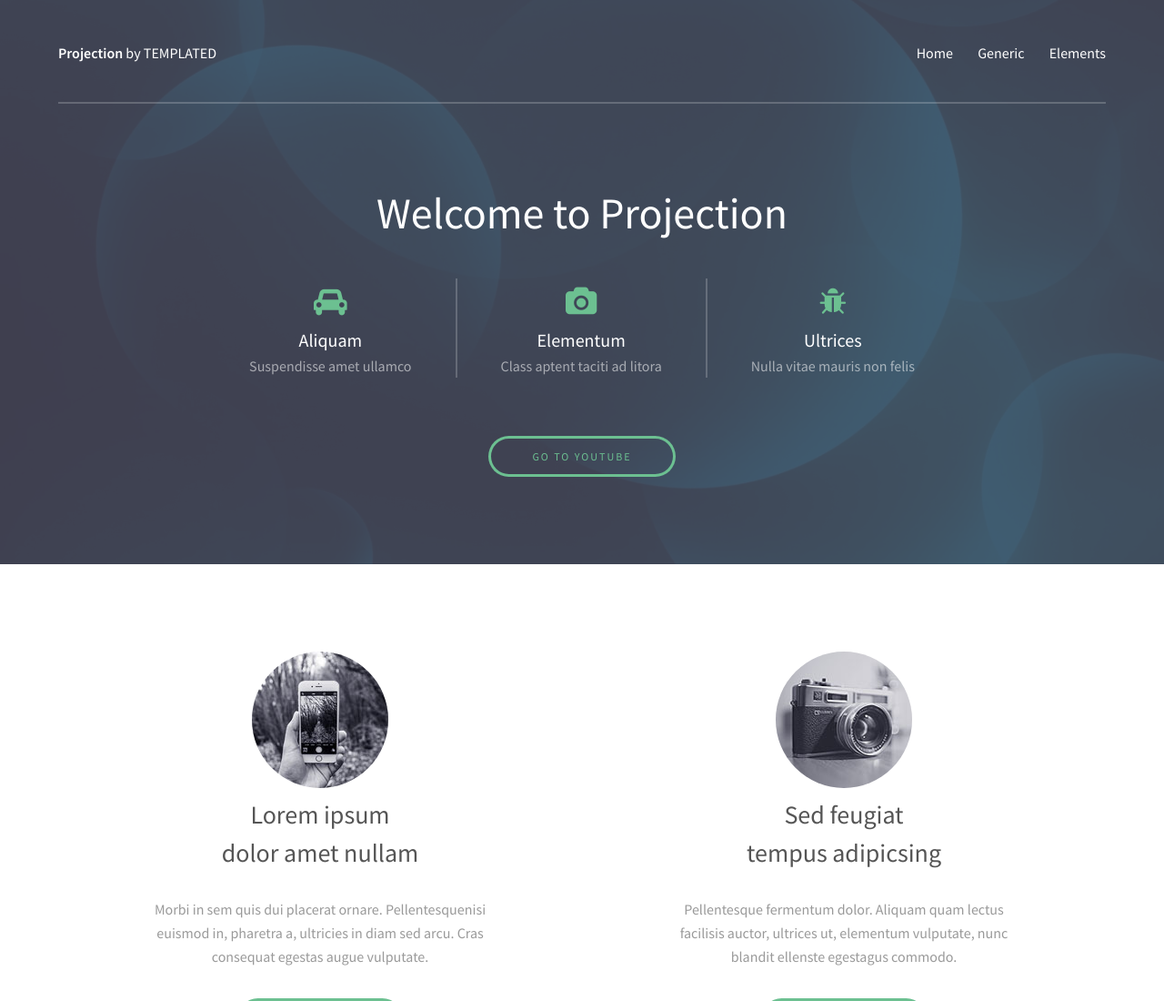
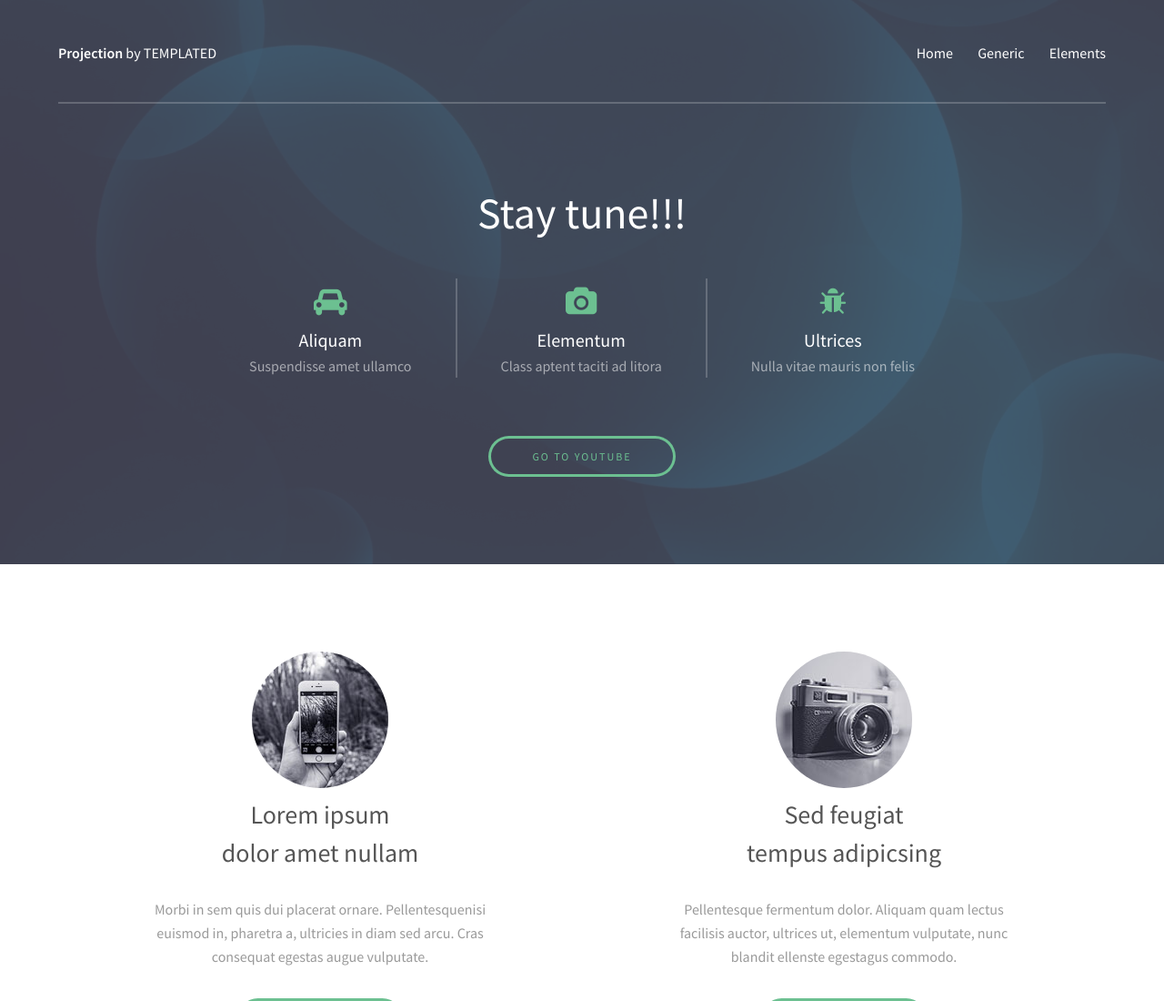
Before and after one commit to zapp09/endava, a plain HTML site: page index.html in a window 1280 px wide. Shown: the top 1100 px of the page at 91% size. Drawn offline with Linux system fonts and the light colour scheme.

Commit message:
modified text - welcome to Projection...nr.4

```diff
--- a/index.html
+++ b/index.html
@@ -30,7 +30,7 @@
 			<section id="banner">
 				<div class="inner">
 					<header>
-						<h1>Welcome to Projection</h1>
+						<h1>Stay tune!!!</h1>
 					</header>
 
 					<div class="flex ">
```
